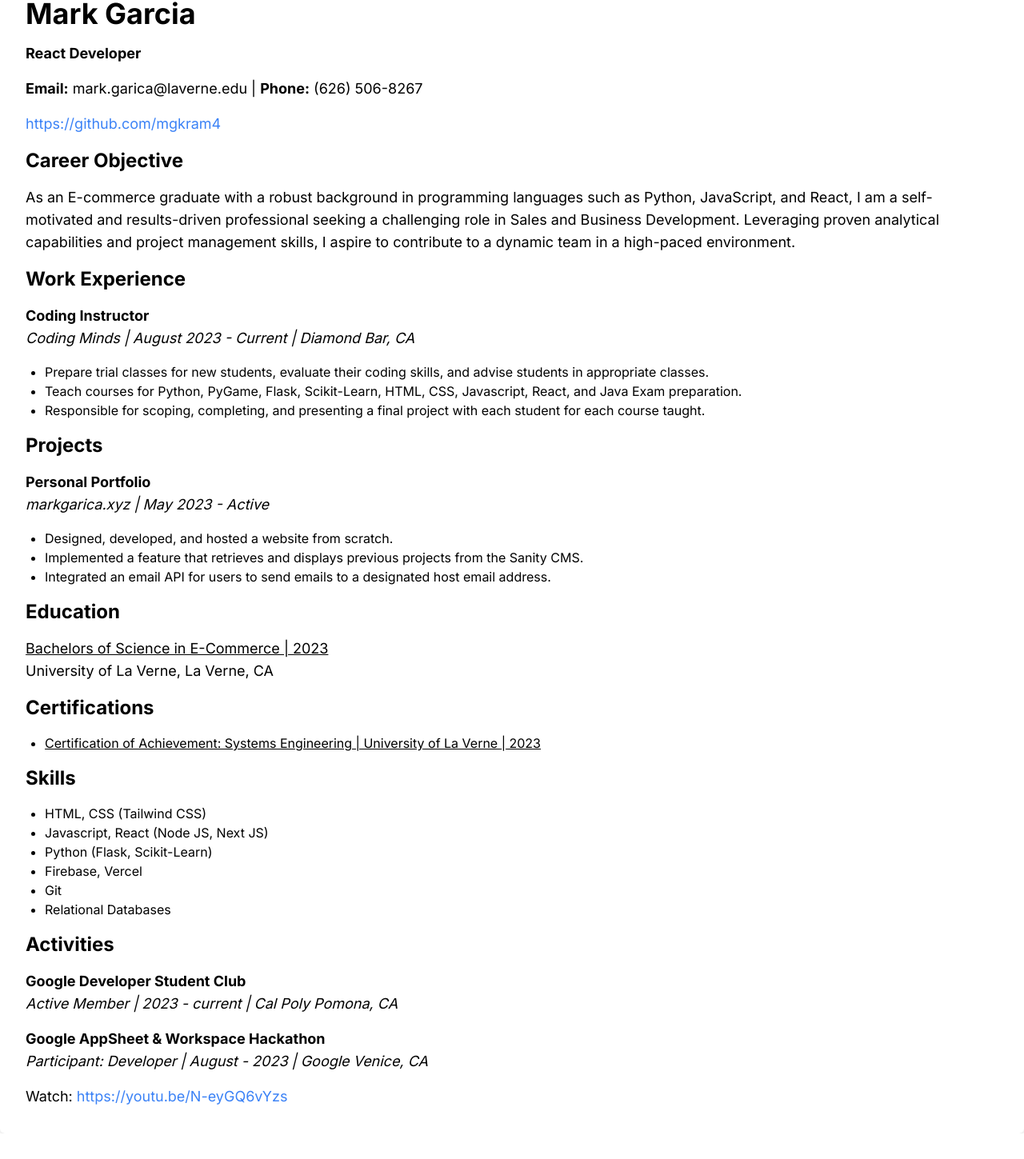
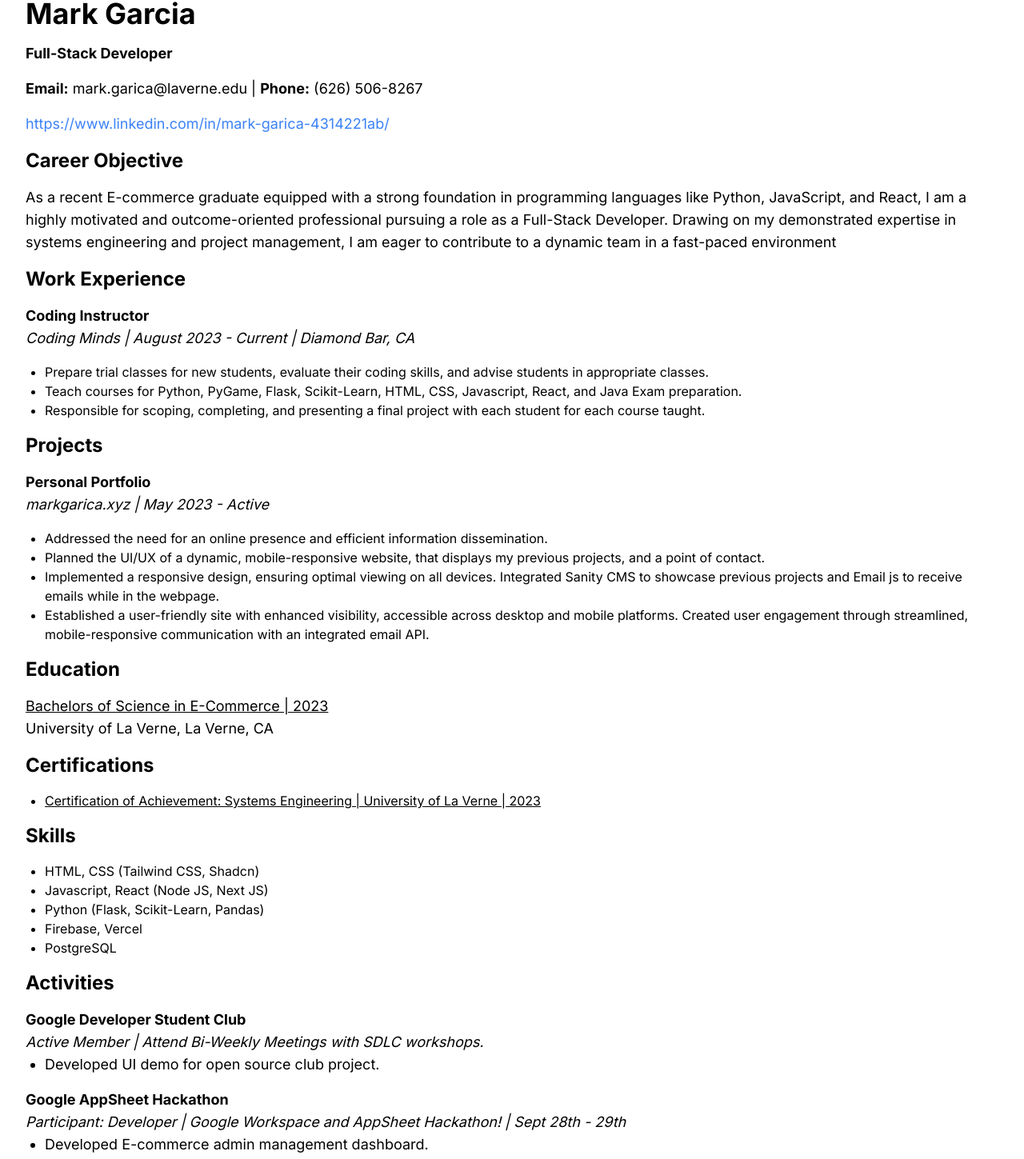
Before and after one commit to mgkram4/Portfolio---Personal-Outdate, a Next.js app: page /resume in a window 1280 px wide. Shown: the part 126-1575 px from the top of the page at 80% size. Before the commit the page ends 1543 px from the top, so only its background shows below. Built offline with nearby package versions, Linux system fonts and the light colour scheme.

Commit message:
Changes fr

```diff
--- a/app/post/[slug]/page.tsx
+++ b/app/post/[slug]/page.tsx
@@ -29,13 +29,14 @@ export default async function SlugPage({
   return (
     <div className="flex flex-col text-black items-center min-h-screen">
       {/* Removed the 'h-screen' class and added 'min-h-screen' to ensure the container takes at least full height */}
-      <div className="bg-white w-full max-w-3xl text-xl mx-4 md:mx-auto flex flex-col justify-center items-center py-4">
+      <div className="bg-white w-full max-w-3xl text-xl mx-4 md:mx-auto flex flex-col justify-center items-center">
         {/* Added 'max-w-3xl' to limit the content width on large screens and mx-4 md:mx-auto for horizontal margins */}
-        <div className="font-bold text-3xl m-4">{data.title}</div>
+        <div className="font-bold text-5xl m-4">{data.title}</div>
         {/* Added margin-top to create spacing between the Y-axis and the bold header */}
         <div className="font-bold mt-4">{data.overview}</div>
         <div className="flex flex-col justify-center items-center text-xl mt-4">
           <Image
+            className="rounded-xl"
             src={urlFor(data.image).url()}
             alt="logos"
             width={300}
@@ -44,8 +45,9 @@ export default async function SlugPage({
             blurDataURL={urlFor(data.image).width(24).height(24).blur(10).url()}
             sizes="(max-width: 768px) 100vw, (max-width: 1200px) 50vw, 40vw"
           />
-          <div className="w-full space-y-4 px-4 mt-10 ">
+          <div className="w-full px-4 mt-10 text-left border-2 border-gray-100 rounded-xl bg-white p-4 shadow-md text-sm md:text-base lg:text-lg xl:text-xl leading-relaxed text-gray-700">
             {/* Added a wrapper with padding to keep the text within a reasonable width on small screens */}
+
             <PortableText
               value={data.content}
               components={PortableTextComponent}
--- a/app/resume/page.tsx
+++ b/app/resume/page.tsx
@@ -6,7 +6,7 @@ const MarkGarcia = () => {
     <div className="space-y-4 bg-white text-black p-8 rounded-md shadow-md">
       <h1 className="text-4xl font-bold">Mark Garcia</h1>
       <p className="text-lg">
-        <strong>React Developer</strong>
+        <strong>Full-Stack Developer</strong>
       </p>
       <p className="text-lg">
         <strong>Email:</strong> mark.garica@laverne.edu |{" "}
@@ -14,21 +14,21 @@ const MarkGarcia = () => {
       </p>
       <p className="text-lg">
         <Link
-          href="https://github.com/mgkram4"
+          href="https://www.linkedin.com/in/mark-garica-4314221ab/"
           className="text-blue-500 hover:underline"
         >
-          https://github.com/mgkram4
+          https://www.linkedin.com/in/mark-garica-4314221ab/
         </Link>
       </p>
 
       <h2 className="text-2xl font-bold mt-4">Career Objective</h2>
       <p className="text-lg">
-        As an E-commerce graduate with a robust background in programming
-        languages such as Python, JavaScript, and React, I am a self-motivated
-        and results-driven professional seeking a challenging role in Sales and
-        Business Development. Leveraging proven analytical capabilities and
-        project management skills, I aspire to contribute to a dynamic team in a
-        high-paced environment.
+        As a recent E-commerce graduate equipped with a strong foundation in
+        programming languages like Python, JavaScript, and React, I am a highly
+        motivated and outcome-oriented professional pursuing a role as a
+        Full-Stack Developer. Drawing on my demonstrated expertise in systems
+        engineering and project management, I am eager to contribute to a
+        dynamic team in a fast-paced environment
       </p>
 
       <h2 className="text-2xl font-bold mt-4">Work Experience</h2>
@@ -59,14 +59,24 @@ const MarkGarcia = () => {
         <em>markgarica.xyz | May 2023 - Active</em>
       </p>
       <ul className="list-disc pl-6">
-        <li>Designed, developed, and hosted a website from scratch.</li>
         <li>
-          Implemented a feature that retrieves and displays previous projects
-          from the Sanity CMS.
+          Addressed the need for an online presence and efficient information
+          dissemination.
         </li>
         <li>
-          Integrated an email API for users to send emails to a designated host
-          email address.
+          Planned the UI/UX of a dynamic, mobile-responsive website, that
+          displays my previous projects, and a point of contact.
+        </li>
+        <li>
+          Implemented a responsive design, ensuring optimal viewing on all
+          devices. Integrated Sanity CMS to showcase previous projects and Email
+          js to receive emails while in the webpage.
+        </li>
+        <li>
+          Established a user-friendly site with enhanced visibility, accessible
+          across desktop and mobile platforms. Created user engagement through
+          streamlined, mobile-responsive communication with an integrated email
+          API.
         </li>
       </ul>
 
@@ -89,33 +99,41 @@ const MarkGarcia = () => {
 
       <h2 className="text-2xl font-bold mt-4">Skills</h2>
       <ul className="list-disc pl-6">
-        <li>HTML, CSS (Tailwind CSS)</li>
+        <li>HTML, CSS (Tailwind CSS, Shadcn)</li>
         <li>Javascript, React (Node JS, Next JS)</li>
-        <li>Python (Flask, Scikit-Learn)</li>
+        <li>Python (Flask, Scikit-Learn, Pandas)</li>
         <li>Firebase, Vercel</li>
-        <li>Git</li>
-        <li>Relational Databases</li>
+        <li>PostgreSQL</li>
       </ul>
 
       <h2 className="text-2xl font-bold mt-4">Activities</h2>
       <p className="text-lg">
         <strong>Google Developer Student Club</strong>
         <br />
-        <em>Active Member | 2023 - current | Cal Poly Pomona, CA</em>
+        <em>Active Member | Attend Bi-Weekly Meetings with SDLC workshops.</em>
+        <ul className="list-disc pl-6">
+          <li>Developed UI demo for open source club project.</li>
+        </ul>
       </p>
       <p className="text-lg">
-        <strong>Google AppSheet & Workspace Hackathon</strong>
+        <strong>Google AppSheet Hackathon</strong>
         <br />
-        <em>Participant: Developer | August - 2023 | Google Venice, CA</em>
-      </p>
-      <p className="text-lg">
-        Watch:{" "}
-        <Link
-          href="https://youtu.be/N-eyGQ6vYzs"
-          className="text-blue-500 hover:underline"
-        >
-          https://youtu.be/N-eyGQ6vYzs
-        </Link>
+        <em>
+          Participant: Developer | Google Workspace and AppSheet Hackathon! |
+          Sept 28th - 29th
+        </em>
+        <ul className="list-disc pl-6">
+          <li>Developed E-commerce admin management dashboard.</li>
+          <li>
+            Application Presentation:{" "}
+            <Link
+              href="https://youtu.be/N-eyGQ6vYzs?si=BH4h3Uo6dlROrcLk"
+              className="text-blue-500 hover:underline"
+            >
+              https://youtu.be/N-eyGQ6vYzs?si=BH4h3Uo6dlROrcLk
+            </Link>
+          </li>
+        </ul>
       </p>
     </div>
   );
```
Also changed, not shown: public/aboutMe.jpeg (added), public/aboutMe.png.
